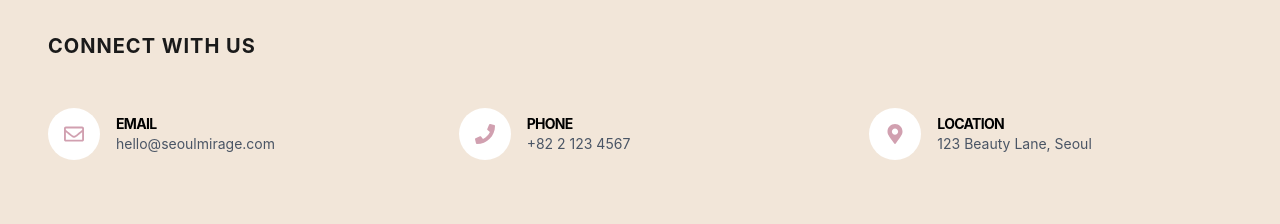
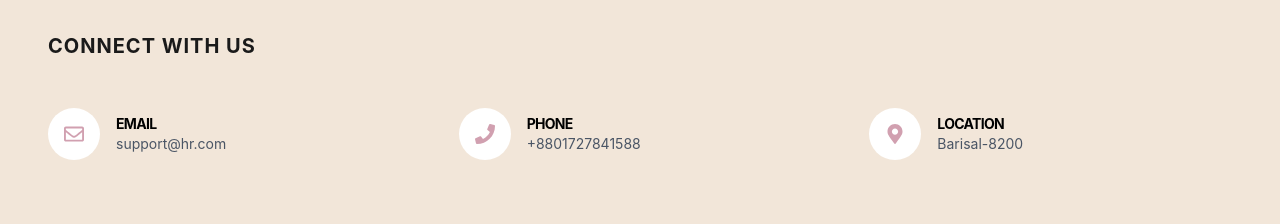
Before and after one commit to mdsaifulsaif/Cartify-Frontend, a Next.js app: page /contact in a window 1280 px wide. Shown: the part 1060-1284 px from the top of the page. Built offline with nearby package versions, Linux system fonts and the light colour scheme; no server answers.

Commit message:
Update currency display and contact information; adjust product fetch limit

```diff
--- a/src/app/(mainLayout)/cart/page.tsx
+++ b/src/app/(mainLayout)/cart/page.tsx
@@ -4,6 +4,7 @@ import React from "react";
 import { useCartStore } from "@/store/useCartStore";
 import { FaPlus, FaMinus, FaTrash } from "react-icons/fa";
 import Link from "next/link";
+import { TbCurrencyTaka } from "react-icons/tb";
 
 interface ICartItem {
   _id: string;
@@ -67,7 +68,7 @@ const CartPage = () => {
                         <FaTrash size={14} />
                       </button>
                     </div>
-                    <p className="text-[14px] md:text-[16px] font-bold mt-2">${item.salePrice}</p>
+                    <p className="text-[14px] flex  md:text-[16px] font-bold mt-2"> <TbCurrencyTaka className="md:text-xl" />{item.salePrice}</p>
                   </div>
 
                   <div className="flex items-center justify-between mt-4">
@@ -101,16 +102,16 @@ const CartPage = () => {
               <div className="space-y-4 mb-8">
                 <div className="flex justify-between text-sm">
                   <span className="text-gray-500">Subtotal</span>
-                  <span className="font-bold">${subtotal.toFixed(2)}</span>
+                  <span className="font-bold flex -gap-1"> <TbCurrencyTaka className="md:text-xl" />{subtotal.toFixed(2)}</span>
                 </div>
                 <div className="flex justify-between text-sm">
                   <span className="text-gray-500">Shipping</span>
-                  <span className="font-bold">${shipping.toFixed(2)}</span>
+                  <span className="font-bold flex"><TbCurrencyTaka className="md:text-xl" />{shipping.toFixed(2)}</span>
                 </div>
                 <div className="h-px bg-zinc-200/50 my-4" />
                 <div className="flex justify-between items-center text-black">
                   <span className="text-xs uppercase font-black">Total</span>
-                  <span className="text-2xl font-black">${total.toFixed(2)}</span>
+                  <span className="text-2xl font-black flex -gap-1 "><TbCurrencyTaka className="md:text-2xl font-bold" />{total.toFixed(2)}</span>
                 </div>
               </div>
 
--- a/src/app/(mainLayout)/contact/page.tsx
+++ b/src/app/(mainLayout)/contact/page.tsx
@@ -145,15 +145,15 @@ const ContactUsPage = () => {
           <div className="grid grid-cols-1 md:grid-cols-3 gap-12">
             <div className="flex flex-col md:flex-row items-center gap-4">
               <div className="p-4 bg-white rounded-full"><FaRegEnvelope className="text-xl text-[#D1A0B0]" /></div>
-              <div><h4 className="font-bold text-sm uppercase tracking-tighter">Email</h4><p className="text-sm text-gray-600">hello@seoulmirage.com</p></div>
+              <div><h4 className="font-bold text-sm uppercase tracking-tighter">Email</h4><p className="text-sm text-gray-600">support@hr.com</p></div>
             </div>
             <div className="flex flex-col md:flex-row items-center gap-4">
               <div className="p-4 bg-white rounded-full"><FaPhone className="text-xl text-[#D1A0B0]" /></div>
-              <div><h4 className="font-bold text-sm uppercase tracking-tighter">Phone</h4><p className="text-sm text-gray-600">+82 2 123 4567</p></div>
+              <div><h4 className="font-bold text-sm uppercase tracking-tighter">Phone</h4><p className="text-sm text-gray-600">+8801727841588</p></div>
             </div>
             <div className="flex flex-col md:flex-row items-center gap-4">
               <div className="p-4 bg-white rounded-full"><FaMapMarkerAlt className="text-xl text-[#D1A0B0]" /></div>
-              <div><h4 className="font-bold text-sm uppercase tracking-tighter">Location</h4><p className="text-sm text-gray-600">123 Beauty Lane, Seoul</p></div>
+              <div><h4 className="font-bold text-sm uppercase tracking-tighter">Location</h4><p className="text-sm text-gray-600">Barisal-8200</p></div>
             </div>
           </div>
         </div>
--- a/src/app/(mainLayout)/shop/page.tsx
+++ b/src/app/(mainLayout)/shop/page.tsx
@@ -67,7 +67,7 @@ const Shop = () => {
     const fetchProducts = async () => {
       try {
         setLoading(true);
-        let url = `${BASE_URL}/products?page=${queryPage}&limit=8&sort=${querySort}`;
+        let url = `${BASE_URL}/products?page=${queryPage}&limit=12&sort=${querySort}`;
         if (queryCategory) url += `&category=${queryCategory}`;
 
         const response = await axios.get(url);
--- a/src/components/home/BestSellers.tsx
+++ b/src/components/home/BestSellers.tsx
@@ -8,7 +8,8 @@ import { IProduct } from "@/types/type";
 async function getBestSellers(): Promise<IProduct[]> {
   try {
     const res = await fetch(`${BASE_URL}/products/bestselling`, {
-      next: { revalidate: 3600 },
+
+      next: { revalidate: 300 }
     });
 
     if (!res.ok) return [];
--- a/src/components/shared/ProductCard.tsx
+++ b/src/components/shared/ProductCard.tsx
@@ -12,6 +12,7 @@ import { useCartStore } from "@/store/useCartStore";
 import toast from "react-hot-toast";
 import { ProductProps } from "@/types/type";
 import { useRouter } from "next/navigation";
+import { TbCurrencyTaka } from "react-icons/tb";
 
 const ProductCard = ({ product }: ProductProps) => {
   const addToCart = useCartStore((state) => state.addToCart);
@@ -121,7 +122,9 @@ const ProductCard = ({ product }: ProductProps) => {
         <span className="card-category">{categoryID?.name || "Skincare"}</span>
         <h3 className="card-title line-clamp-1">{name}</h3>
         <div className="flex items-center justify-between mt-1">
-          <p className="card-price font-bold text-gray-900">${salePrice}</p>
+          <p className="card-price flex  -gap-2 font-bold text-gray-900">
+            <TbCurrencyTaka className="md:text-4xl" />
+            {salePrice}</p>
           <div className="rating-container flex items-center gap-1 text-[11px]">
             <span className="text-yellow-500 text-sm">★</span>
             <span className="font-bold">{rating}</span>
--- a/src/helper/BASE_URL.ts
+++ b/src/helper/BASE_URL.ts
@@ -1,4 +1,4 @@
 // @/helper/BASE_URL.ts
-// export const BASE_URL: string = "http://localhost:5001/api/v1";
+export const BASE_URL: string = "http://localhost:5001/api/v1";
 
-export const BASE_URL: string =  "https://glowly-backend-ts.vercel.app/api/v1"
+// export const BASE_URL: string =  "https://glowly-backend-ts.vercel.app/api/v1"
```
